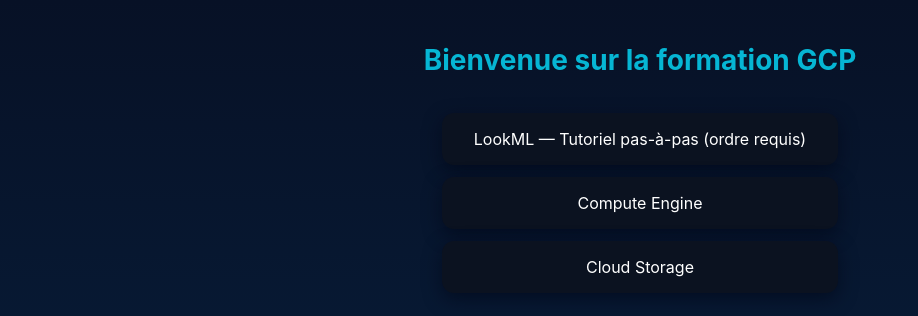
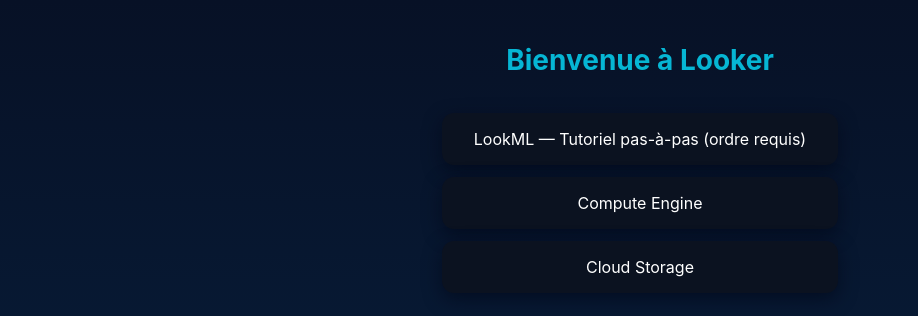
Before and after one commit to formations-git/Data-Engineer, a plain HTML site: page looker/looker_sommaire.html in a window 1280 px wide. Shown: the whole page, without its empty margins (0-918 px from the left). Drawn offline with Linux system fonts and the light colour scheme.

Commit message:
update Looker

```diff
--- a/looker/looker_sommaire.html
+++ b/looker/looker_sommaire.html
@@ -87,7 +87,7 @@
 </head>
 <body>
   <!-- Titre principal de la page -->
-  <h1>Bienvenue sur la formation GCP</h1>
+  <h1>Bienvenue à Looker</h1>
 
   <!-- Menu de navigation -->
   <nav>
```
Also changed, not shown: airflow/airflow_sommaire.html (+1 -1 lines), bigquery/bigquery_sommaire.html (+1 -1 lines).
